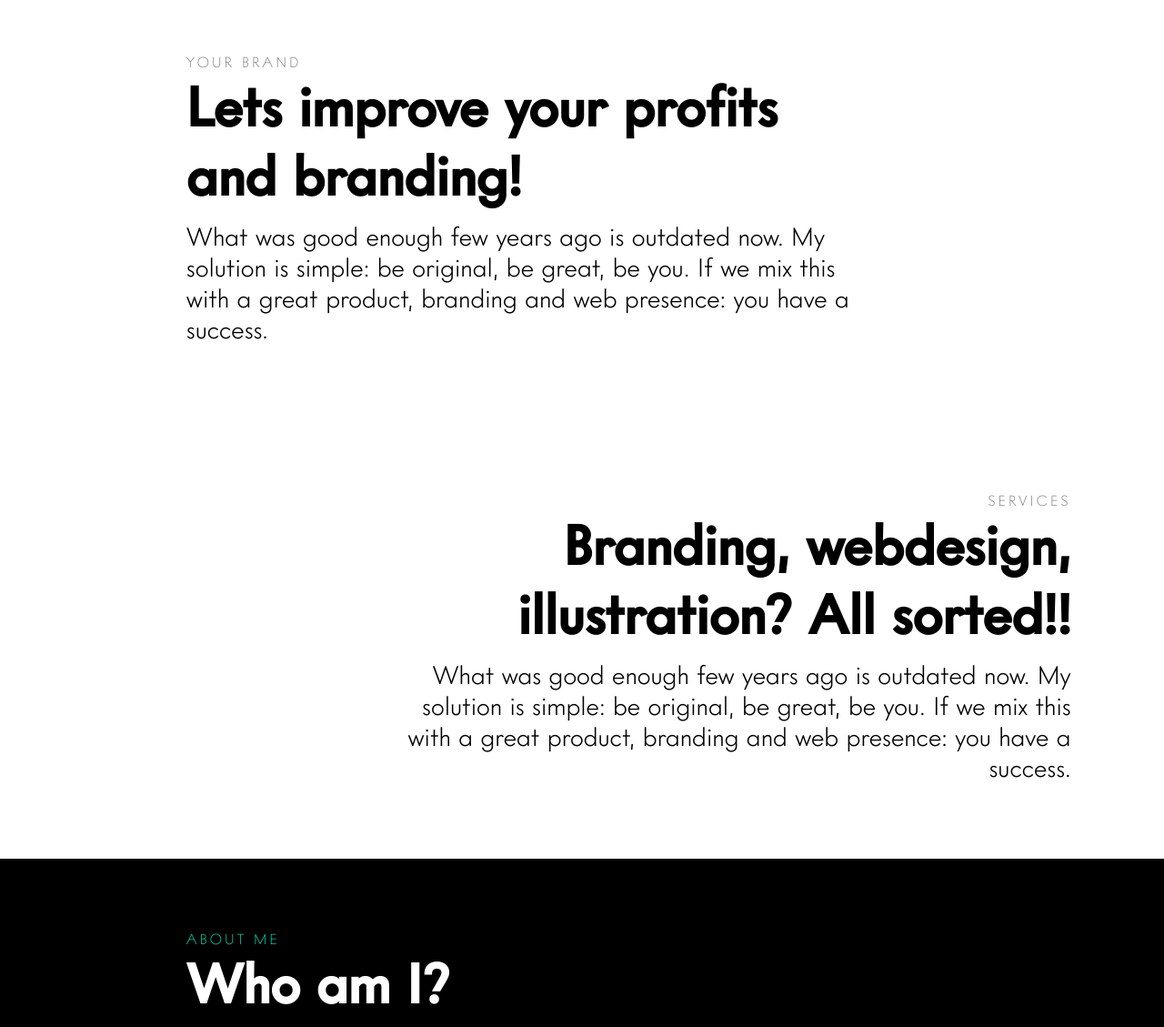
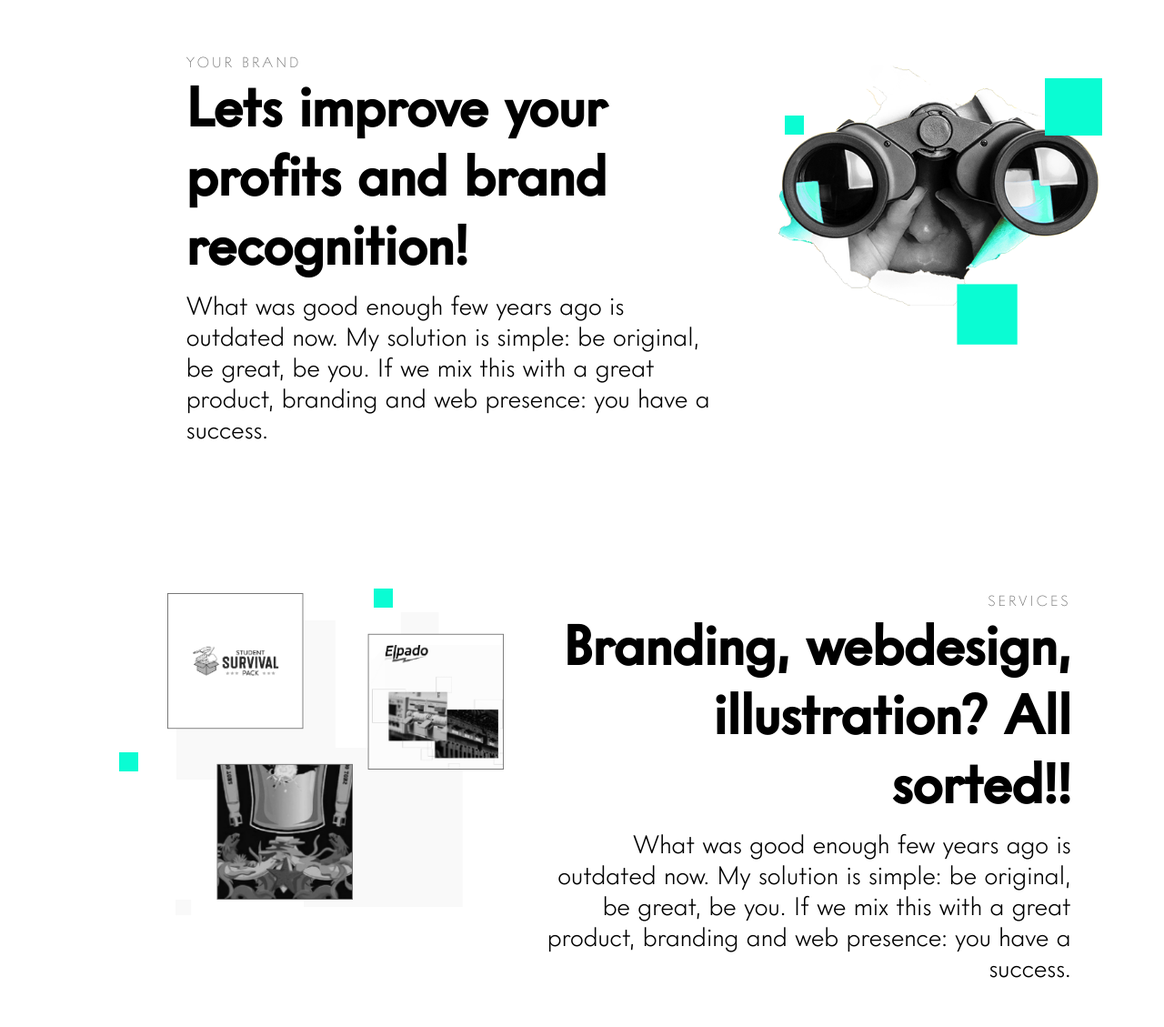
Before and after one commit to Pmejna/portfolio, a Gatsby site: page / in a window 1280 px wide. Shown: the part 820-1949 px from the top of the page at 91% size. Built offline with nearby package versions, Linux system fonts and the light colour scheme; Gatsby itself is replaced by a stand-in of ours.

Commit message:
create SectionImage component for default images animation style

```diff
--- a/src/assets/animations/gsapAnimations.js
+++ b/src/assets/animations/gsapAnimations.js
@@ -3,35 +3,35 @@ import {ScrollTrigger} from 'gsap/ScrollTrigger';
 import { element } from 'prop-types';
 gsap.registerPlugin(ScrollTrigger);
 
-export const menuClose = (element1, element2, mainElement) => {
-    gsap.to([element1, element2], {
+export const menuClose = (element1, element2, element3, mainElement) => {
+    gsap.to([element1, element2, element3], {
         duration: 0.8,
         height: 0,
         ease: 'power3.inOut',
         stagger: {
-            amount: 0.07
+            amount: 0.1
         },
 
     })
     gsap.to(mainElement, {
-    duration: 1,
+    duration: 0.8,
     css: { display: 'none' },
 })
 };
 
-export const menuOpen = (element1, element2, mainElement) => {
+export const menuOpen = (element1, element2, element3, mainElement) => {
     gsap.to(mainElement, {
         duration: 0,
         css: { display: 'block' },
     });
 
-    gsap.to([element1, element2], {
+    gsap.to([element1, element2, element3], {
         duration: 0,
         opacity: 1,
         height: '100%',
     });
 
-    gsap.from([element1, element2], {
+    gsap.from([element1, element2, element3], {
         delay: 0.1,
         duration: 0.8,
         height: 0,
@@ -58,7 +58,7 @@ export const revealItem = (items = [...items]) => {
 };
 
 export const revealSection = (items = [...items]) => {
-    console.log(items);
+
     gsap.from([...items], {
         duration: 1,
         y: '100',
@@ -75,18 +75,35 @@ export const revealSection = (items = [...items]) => {
         }
     })
 };
-export const revealSection2 = (element) => {
-    console.log(element);
-    gsap.from(element, {
-        duration: 2,
-        y: '80',
+export const revealSection2 = (items = [...items]) => {
+
+    gsap.from([...items], {
+        duration: 1,
+        y: '100',
         opacity: 0,
         ease: 'ease-in',
-        scrollTrigger: {
-            trigger: element,
-            start: 'top 80%',
-            end: 'bottom 60%',
-            toggleActions: 'play none none none'
+        stagger: {
+            amount: 0.4
         }
     })
 };
+
+export const revealSectionImage = (items = [...items]) => {
+
+    gsap.from([...items], {
+        delay: 0.2,
+        duration: 1,
+        y: '100',
+        opacity: 0,
+        ease: 'power3.inOut',
+        scrollTrigger: {
+            trigger: items,
+            start: 'top 70%',
+            end: 'bottom 60%',
+            toggleActions: 'play none none none'
+        },
+        stagger: {
+            amount: 0.4
+        }
+    })
+};
--- a/src/assets/styles/GlobalStyles.js
+++ b/src/assets/styles/GlobalStyles.js
@@ -31,6 +31,7 @@ const GlobalStyles = createGlobalStyle`
         margin: 0;
         padding: 16vh 0 0;
         font-family: "IntervogueAltMed";
+        scroll-behavior: smooth;
     }
     p {
         font-family: "IntervogueAltThin";
--- /dev/null
+++ b/src/components/Icons/Rectangle.js
@@ -0,0 +1,23 @@
+import React from 'react'
+import styled from 'styled-components'
+import Icon from './Icon';
+
+const Svg = styled(Icon)`
+
+`;
+
+const Rectangle = ({ className, color }, ref) => {
+
+  return (
+  <Svg  width="35.085" height="35.077" viewBox="0 0 35.085 35.077" className={className} fill={color} ref={ref}>
+    <rect
+        data-name="Rectangle"
+        width="39"
+        height="38"
+        fill={color}/>
+  </Svg>
+  )}
+;
+
+
+export default React.forwardRef(Rectangle)
--- a/src/components/MainHeader/MainHeader.js
+++ b/src/components/MainHeader/MainHeader.js
@@ -1,12 +1,13 @@
 import React, {useRef, useEffect} from "react";
 import styled from "styled-components";
-import {revealSection} from '../../assets/animations/gsapAnimations';
+import {revealSection, revealSection2} from '../../assets/animations/gsapAnimations';
 
 const HeaderWrapper = styled.div`
     display: flex;
     flex-direction: column;
     max-width: 750px;
     background-color: transparent;
+    flex-basis: ${({main}) => main ? 'auto' : '60%'};
 
     @media (max-width: 760px) {
     max-width: 60vw;
@@ -71,7 +72,7 @@ const MainHeader = React.forwardRef(({above, title, subTitle, main, leftText, bl
 
     useEffect(() => {
         if (main) {
-            revealSection([aboveRef, titleRef, subtitleRef]);
+            revealSection2([aboveRef, titleRef, subtitleRef]);
         }
         else {
             revealSection([aboveRef, title2Ref, subtitleRef]);
--- a/src/components/Navigation/NavResponsive/NavResponisve.jsx
+++ b/src/components/Navigation/NavResponsive/NavResponisve.jsx
@@ -17,8 +17,17 @@ const NavResponsiveWrapper = styled.nav`
 `;
 
 const NavAnimationBackground = styled.div`
-    background-color: #000;
+    background-color: ${({color}) => color};
     z-index: 99;
+    width: 100%;
+    height: 100%;
+    position: absolute;
+    top: 0;
+    left: 0;
+`;
+const NavAnimationBackground2 = styled.div`
+    background-color: ${({color}) => color};
+    z-index: 98;
     width: 100%;
     height: 100%;
     position: absolute;
@@ -41,21 +50,23 @@ const NavResponsive = ({state}) => {
     let menu = useRef(null);
     let revealMenu = useRef(null);
     let revealMenuBg = useRef(null);
+    let revealMenuBg2 = useRef(null);
     let navListMenu = useRef(null);
 
     useEffect(() => {
         // open menu
         if (state.clicked === true ) {
-            menuOpen(revealMenu, revealMenuBg, menu.current)
+            menuOpen(revealMenuBg2, revealMenuBg, revealMenu, menu.current)
         }
         // close menu
         else if (state.clicked === false) {
-            menuClose(revealMenu, revealMenuBg, menu.current)
+            menuClose(revealMenu, revealMenuBg, revealMenuBg2, menu.current)
     }}, [state]);
 
     return (
         <NavResponsiveWrapper ref={menu}>
-            <NavAnimationBackground clicked={state.clicked} ref={el => (revealMenuBg = el)}/>
+            <NavAnimationBackground clicked={state.clicked} ref={el => (revealMenuBg = el)} color='#000'/>
+            <NavAnimationBackground2 clicked={state.clicked} ref={el => (revealMenuBg2 = el)} color='#0AFCD3'/>
             <NavListWrapper ref={el => (revealMenu = el)}>
                 <NavList responsive={true} clicked={state.clicked} ref={el => (navListMenu = el)}/>
             </NavListWrapper>
--- /dev/null
+++ b/src/components/SectionParagraph/SectionImage/SectionImage.jsx
@@ -0,0 +1,146 @@
+import React, {useRef, useEffect} from 'react';
+import styled from 'styled-components';
+import Rectangle from '../../Icons/Rectangle';
+import {revealSectionImage} from '../../../assets/animations/gsapAnimations';
+
+const SectionImageWrapper = styled.div`
+    flex-basis: 38%;
+    position: relative;
+    max-width: 400px;
+
+    img {
+        position: absolute;
+        width: 100%;
+        height: auto;
+        top: 0;
+        left: ${({imgLeft}) => imgLeft ? '-2rem' : '3rem'};
+        z-index: 2;
+    }
+
+    @media (max-width: 760px) {
+        display: flex;
+        flex-direction:
+        row;
+        justify-content: flex-start;
+        img {
+            position: relative;
+            display: block;
+            left: unset;
+            width: 80%;
+    }
+        }
+
+`;
+
+const Rectangle1 = styled(Rectangle)`
+    position: absolute;
+    top: 2rem;
+    right: -2rem;
+    transform: scale(1.8);
+    z-index: 3;
+`;
+
+const Rectangle2 = styled(Rectangle)`
+    position: absolute;
+    top: 3rem;
+    left: 3.4rem;
+    transform: scale(0.6);
+    z-index: 3;
+`;
+const Rectangle3 = styled(Rectangle)`
+    position: absolute;
+    top: 13.4rem;
+    left: 14rem;
+    transform: scale(1.9);
+    z-index: 3;
+`;
+
+const Rectangle4 = styled(Rectangle)`
+    position: absolute;
+    top: 12rem;
+    left: 9rem;
+    transform: scale(5);
+    z-index: 1;
+`;
+const Rectangle5 = styled(Rectangle)`
+    position: absolute;
+    top: 5rem;
+    left: 2rem;
+    transform: scale(5);
+    z-index: 1;
+`;
+const Rectangle6 = styled(Rectangle)`
+    position: absolute;
+    top: 16.4rem;
+    left: -2rem;
+    transform: scale(0.5);
+    z-index: 1;
+`;
+const Rectangle7 = styled(Rectangle)`
+    position: absolute;
+    top: 1.2rem;
+    left: 11rem;
+    transform: scale(1.2);
+    z-index: 1;
+`;
+const Rectangle8 = styled(Rectangle)`
+    position: absolute;
+    top: 8.4rem;
+    left: -5rem;
+    transform: scale(0.6);
+    z-index: 1;
+`;
+const Rectangle9 = styled(Rectangle)`
+    position: absolute;
+    top: -0.6rem;
+    left: 9rem;
+    transform: scale(0.6);
+    z-index: 1;
+`;
+
+const SectionImage = ({src, variant2, imgLeft}) => {
+    let imageRef = useRef(null);
+    let rect1Ref = useRef(null);
+    let rect2Ref = useRef(null);
+    let rect3Ref = useRef(null);
+    let rect4Ref = useRef(null);
+    let rect5Ref = useRef(null);
+    let rect6Ref = useRef(null);
+    let rect7Ref = useRef(null);
+    let rect8Ref = useRef(null);
+    let rect9Ref = useRef(null);
+
+    useEffect(() => {
+        if (variant2) {
+            revealSectionImage([imageRef, rect4Ref, rect5Ref, rect6Ref, rect7Ref, rect8Ref, rect9Ref]);
+        }
+
+        else {
+            revealSectionImage([imageRef, rect1Ref, rect2Ref, rect3Ref]);
+        }
+     }, [])
+
+    return (
+        <SectionImageWrapper imgLeft={imgLeft}>
+            <img src={src} ref={el => (imageRef = el)} />
+            {
+                variant2 ?
+                <>
+                    <Rectangle4 color='#F9F9F9' ref={el => (rect4Ref = el)}/>
+                    <Rectangle5 color='#F9F9F9' ref={el => (rect5Ref = el)}/>
+                    <Rectangle6 color='#F9F9F9' ref={el => (rect6Ref = el)}/>
+                    <Rectangle7 color='#F9F9F9' ref={el => (rect7Ref = el)}/>
+                    <Rectangle8 color='#0AFCD3' ref={el => (rect8Ref = el)}/>
+                    <Rectangle9 color='#0AFCD3' ref={el => (rect9Ref = el)}/>
+                </> :
+                <>
+                    <Rectangle1 color='#0AFCD3' ref={el => (rect1Ref = el)}/>
+                    <Rectangle2 color='#0AFCD3' ref={el => (rect2Ref = el)}/>
+                    <Rectangle3 color='#0AFCD3' ref={el => (rect3Ref = el)}/>
+                </>
+            }
+        </SectionImageWrapper>
+    )
+};
+
+export default SectionImage
--- a/src/components/SectionParagraph/SectionParagraph.jsx
+++ b/src/components/SectionParagraph/SectionParagraph.jsx
@@ -8,9 +8,16 @@ const SectionParagraphWrapper = styled.section`
     display: flex;
     flex-direction: ${({leftText}) => leftText ? 'row' : 'row-reverse'};
     background-color: ${({black}) => black ? '#000' : '#fff'};
+    flex-shrink: 0;
+
+    /* img {
+        width: 37%;
+        height: 37%;
+    } */
 
 
     @media (max-width: 760px) {
+        flex-direction: column;
         padding-left: 8vw;
         padding-right: 6vw;
     }
--- a/src/pages/index.js
+++ b/src/pages/index.js
@@ -5,6 +5,7 @@ import {graphql} from "gatsby";
 import ProjectsBanner from "../components/ProjectsBanner/ProjectsBanner";
 import MainHeader from "../components/MainHeader/MainHeader";
 import SectionParagraph from "../components/SectionParagraph/SectionParagraph";
+import SectionImage from '../components/SectionParagraph/SectionImage/SectionImage';
 import Contact from '../components/Contact/Contact';
 
 
@@ -70,7 +71,7 @@ const IndexPage = ({data}) => {
 
   let section1Ref = useRef(null);
   let section2Ref = useRef(null);
-
+  console.log(data);
    return (
   <>
     <GlobalStyles/>
@@ -91,12 +92,13 @@ const IndexPage = ({data}) => {
     </HeaderWrapper>
     <SectionParagraph
       ref={el => (section1Ref = el)}
-      title='Lets improve your profits and branding!'
+      title='Lets improve your profits and brand recognition!'
       above='your brand'
       subTitle={`What was good enough few years ago is outdated now. My solution is simple: be original, be great, be you. If we mix this with a great product, branding and web presence:
         you have a success.`}
       leftText={true}
     >
+      <SectionImage src={data.brandImg.publicURL}/>
     </SectionParagraph>
     <SectionParagraph
       ref={el => (section2Ref = el)}
@@ -106,13 +108,14 @@ const IndexPage = ({data}) => {
         you have a success.`}
       leftText={false}
     >
+      <SectionImage src={data.servicesImg.publicURL} variant2 imgLeft/>
     </SectionParagraph>
     <SectionParagraph
       ref={section2Ref}
       title='Who am I?'
       above='about me'
       subTitle={`What was good enough few years ago is outdated now. My solution is simple: be original, be great, be you. If we mix this with a great product, branding and web presence:
-        you have a success.`}
+        you got a success.`}
       leftText={true}
       black
     >
@@ -127,6 +130,12 @@ export const query = graphql`
     file(name: {eq: "Ja"}) {
       publicURL
     }
+    brandImg: file(name: {eq: "brandRecognition"}) {
+      publicURL
+    }
+    servicesImg: file(name: {eq: "Section2Img"}) {
+      publicURL
+    }
   }
 `
 
```
Also changed, not shown: src/components/Contact/Contact.jsx (+46 -0 lines), src/assets/images/ElpadoBox.png (added), src/assets/images/IllustrationBox.png (added), src/assets/images/Rectangle 125.svg (added), src/assets/images/SVG/ElpadoBox.svg (added), src/assets/images/Section2Img.png (added), src/assets/images/SurvivalLogoBox.png (added), src/assets/images/brandRecognition.png (added).
